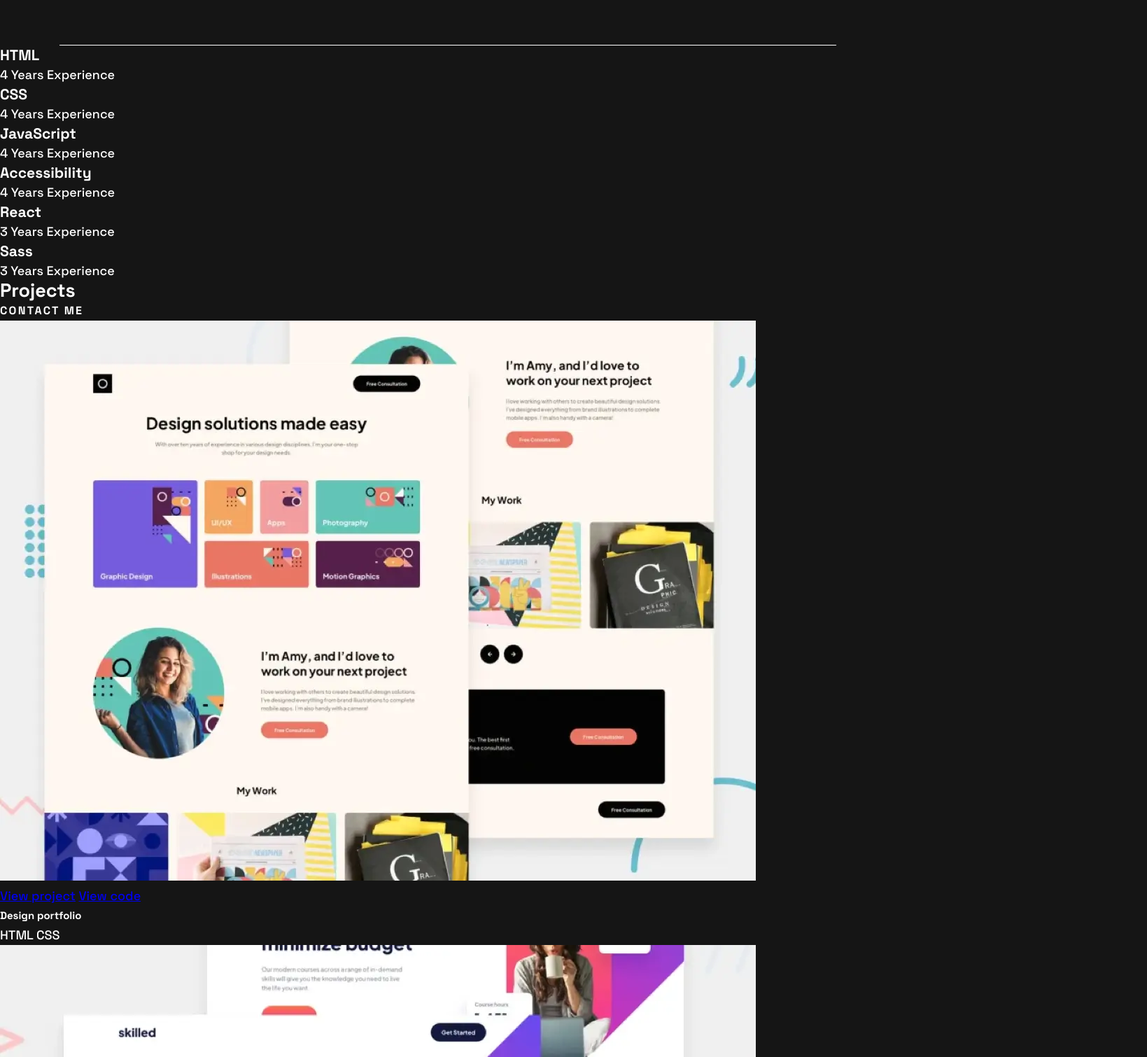
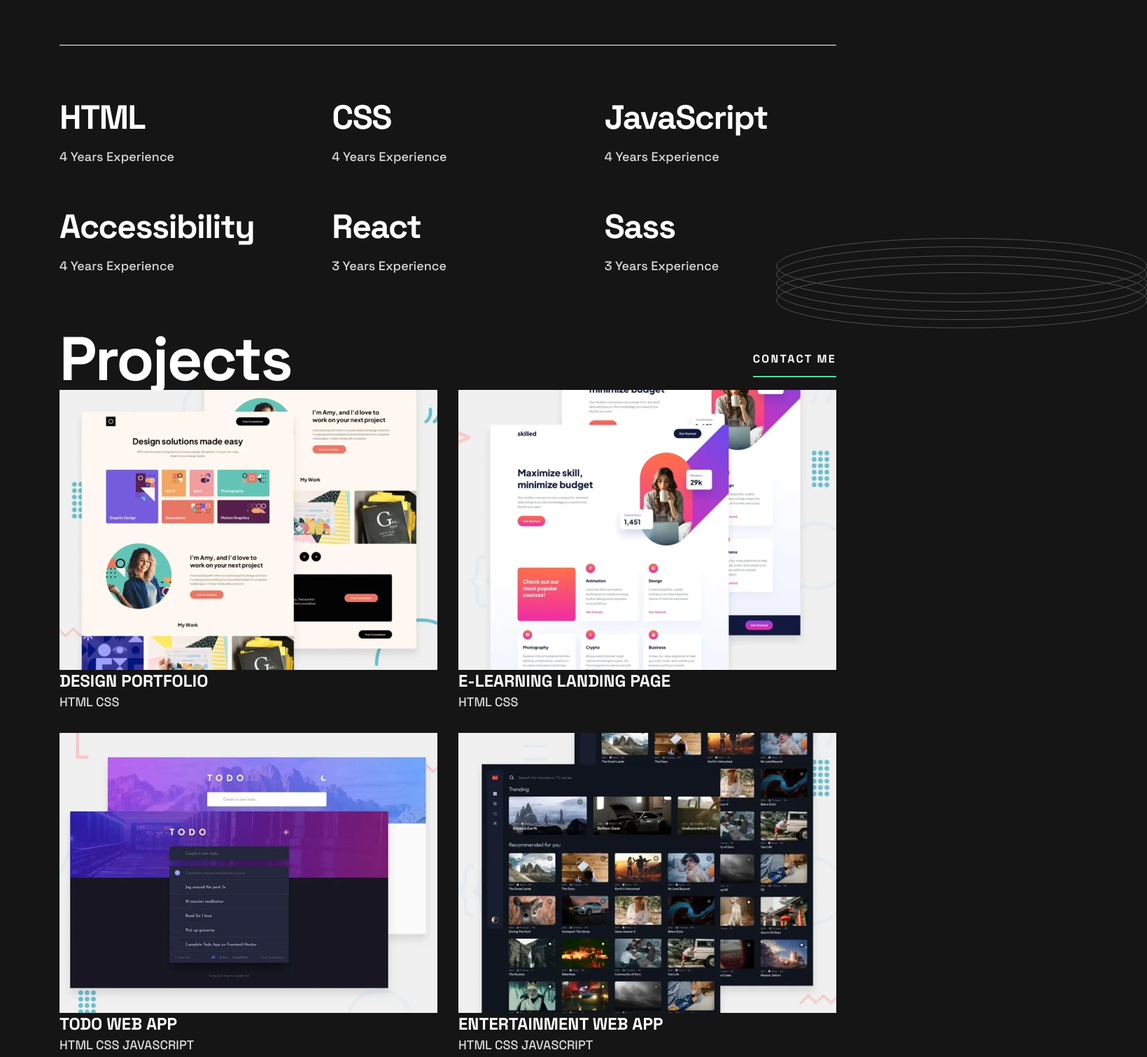
Before and after one commit to Workablery/single-page-developer-portfolio, a website: page index.html in a window 1280 px wide. Shown: the part 760-2270 px from the top of the page at 70% size, 1639 px wide, since content can reach past the window. Drawn offline with Linux system fonts and the light colour scheme.

Commit message:
Skills section (ok) & projects section (not ok)

```diff
--- a/index.html
+++ b/index.html
@@ -38,33 +38,34 @@
   </header>
   <main>
     <section class="skills-container">
-      <article class="skill-card>">
-        <h3>HTML</h3>
+      <img src="assets/img/pattern-rings.svg" alt="Rings decoration pattern">
+      <article class="skill-card">
+        <h3 class="heading-l">HTML</h3>
         <p>4 Years Experience</p>
       </article>
-      <article class="skill-card>">
-        <h3>CSS</h3>
+      <article class="skill-card">
+        <h3 class="heading-l">CSS</h3>
         <p>4 Years Experience</p>
       </article>
-      <article class="skill-card>">
-        <h3>JavaScript</h3>
+      <article class="skill-card">
+        <h3 class="heading-l">JavaScript</h3>
         <p>4 Years Experience</p>
       </article>
-      <article class="skill-card>">
-          <h3>Accessibility</h3>
+      <article class="skill-card">
+          <h3 class="heading-l">Accessibility</h3>
           <p>4 Years Experience</p>
       </article>
-      <article class="skill-card>">
-          <h3>React</h3>
+      <article class="skill-card">
+          <h3 class="heading-l">React</h3>
           <p>3 Years Experience</p>
       </article>
-      <article class="skill-card>">
-          <h3>Sass</h3>
+      <article class="skill-card">
+          <h3 class="heading-l">Sass</h3>
           <p>3 Years Experience</p>
       </article>
     </section>
     <div class="projects-header">
-      <h2>Projects</h2>
+      <h2 class="heading-xl">Projects</h2>
       <a class="btn" href="#">
         Contact me
       </a>
@@ -73,12 +74,12 @@
       <article class="project-card">
         <div class="image-container">
           <img src="assets/img/thumbnail-project-1-large.webp" alt="Design portfolio preview">
+          <div class="overlay">
+            <a class="btn" href="#">View project</a>
+            <a class="btn" href="#">View code</a>
           </div>
-        <div class="links-container">
-          <a class="project-link" href="#">View project</a>
-          <a class="project-link" href="#">View code</a>
         </div>
-        <h5>
+        <h5 class="heading-m">
           Design portfolio
         </h5>
         <span class="project-tag">HTML</span>
@@ -87,12 +88,13 @@
       <article class="project-card">
           <div class="image-container">
           <img src="assets/img/thumbnail-project-2-large.webp" alt="E-learning landing page preview">
+            <div class="overlay">
+              <a class="btn" href="#">View project</a>
+              <a class="btn" href="#">View code</a>
             </div>
-          <div class="links-container">
-          <a class="project-link" href="#">View project</a>
-          <a class="project-link" href="#">View code</a>
           </div>
-          <h5>
+
+          <h5 class="heading-m">
           E-learning landing page
           </h5>
           <span class="project-tag">HTML</span>
@@ -101,12 +103,12 @@
       <article class="project-card">
         <div class="image-container">
           <img src="assets/img/thumbnail-project-3-large.webp" alt="Todo Web App preview">
+          <div class="overlay">
+            <a class="btn" href="#">View project</a>
+            <a class="btn" href="#">View code</a>
           </div>
-        <div class="links-container">
-          <a class="project-link" href="#">View project</a>
-          <a class="project-link" href="#">View code</a>
         </div>
-        <h5>
+        <h5 class="heading-m">
           Todo Web App
         </h5>
         <span class="project-tag">HTML</span>
@@ -116,12 +118,12 @@
       <article class="project-card">
         <div class="image-container">
           <img src="assets/img/thumbnail-project-4-large.webp" alt="Entertainment Web App preview">
+          <div class="overlay">
+            <a class="btn" href="#">View project</a>
+            <a class="btn" href="#">View code</a>
           </div>
-        <div class="links-container">
-          <a class="project-link" href="#">View project</a>
-          <a class="project-link" href="#">View code</a>
         </div>
-        <h5>
+        <h5 class="heading-m">
           Entertainment Web App
         </h5>
         <span class="project-tag">HTML</span>
@@ -131,12 +133,12 @@
       <article class="project-card">
         <div class="image-container">
           <img src="assets/img/thumbnail-project-5-large.webp" alt="Memory Game preview">
+          <div class="overlay">
+            <a class="btn" href="#">View project</a>
+            <a class="btn" href="#">View code</a>
           </div>
-        <div class="links-container">
-          <a class="project-link" href="#">View project</a>
-          <a class="project-link" href="#">View code</a>
         </div>
-        <h5>
+        <h5 class="heading-m">
           Memory Game
         </h5>
         <span class="project-tag">HTML</span>
@@ -146,12 +148,12 @@
       <article class="project-card">
         <div class="image-container">
           <img src="assets/img/thumbnail-project-6-large.webp" alt="Art gallery showcase preview">
+          <div class="overlay">
+            <a class="btn" href="#">View project</a>
+            <a class="btn" href="#">View code</a>
           </div>
-        <div class="links-container">
-          <a class="project-link" href="#">View project</a>
-          <a class="project-link" href="#">View code</a>
         </div>
-        <h5>
+        <h5 class="heading-m">
           Art gallery showcase
         </h5>
         <span class="project-tag">HTML</span>
@@ -180,7 +182,7 @@
       </div>
     </section>
   </main>
-  <footer class="adam-keyes-container">
+  <footer>
     <h4>adamkeyes</h4>
     <div class="social-media-container">
       <img src="assets/img/icon-github.svg" alt="GitHub logo">
--- a/sass/base/_base.scss
+++ b/sass/base/_base.scss
@@ -4,4 +4,5 @@
 
 body {
   background-color: $black;
+  overflow-x: hidden;
 }
--- a/sass/base/_typography.scss
+++ b/sass/base/_typography.scss
@@ -16,6 +16,10 @@ h4 {
   font-weight: 700;
   line-height: 3.2rem;
   letter-spacing: -0.44px;
+}
+
+h5 {
+  text-transform: uppercase;
 }
 
 .heading-m {
--- a/sass/components/_buttons.scss
+++ b/sass/components/_buttons.scss
@@ -10,8 +10,7 @@
   font-size: 1.6rem;
   font-weight: 700;
   letter-spacing: 2.29px;
-  padding-bottom: 1.2rem;
-  border-bottom: 2px solid $green;
+  position: relative;
   transition: color 0.3s ease;
 }
 
@@ -19,3 +18,13 @@
 .btn:active {
   color: $green;
 }
+
+.btn::after {
+  content: "";
+  position: absolute;
+  background-color: $green;
+  width: 100%;
+  height: 2px;
+  left: 0;
+  bottom: -1.2rem;
+}
--- a/sass/pages/_home.scss
+++ b/sass/pages/_home.scss
@@ -89,3 +89,76 @@ header {
   display: block;
   max-width: 100%;
 }
+
+.skills-container {
+  display: grid;
+  grid-template-columns: repeat(3, 1fr);
+  max-width: 111rem;
+  margin: 0 auto;
+  padding: 7.5rem 0;
+  gap: 5.8rem;
+  position: relative;
+}
+
+.skills-container img {
+  position: absolute;
+  bottom: 0;
+  right: -40%;
+}
+
+.skill-card p {
+  color: $grey;
+  padding-top: 1.4rem;
+}
+
+.projects-header {
+  display: flex;
+  max-width: 111rem;
+  align-items: center;
+  justify-content: space-between;
+  margin: 0 auto;
+}
+
+.projects-container {
+  display: grid;
+  grid-template-columns: 1fr 1fr;
+  max-width: 111rem;
+  margin: 0 auto;
+  gap: 3rem;
+}
+
+.image-container {
+  width: 54rem;
+  position: relative;
+}
+
+.image-container img {
+  display: block;
+  max-width: 100%;
+}
+
+.overlay {
+  position: absolute;
+  top: 0;
+  left: 0;
+  width: 100%;
+  height: 100%;
+  background-color: rgba(0, 0, 0, 0.6);
+  display: flex;
+  flex-direction: column;
+  align-items: center;
+  justify-content: center;
+  gap: 4.5rem;
+  opacity: 0;
+  transition: opacity 0.5s ease;
+}
+
+.overlay:hover,
+.overlay:active {
+  opacity: 1;
+}
+
+.project-tag {
+  color: $grey;
+  text-transform: uppercase;
+}
```
Also changed, not shown: css/main.css, 1 other file. Lines whose indentation alone changed are shown as unchanged.
